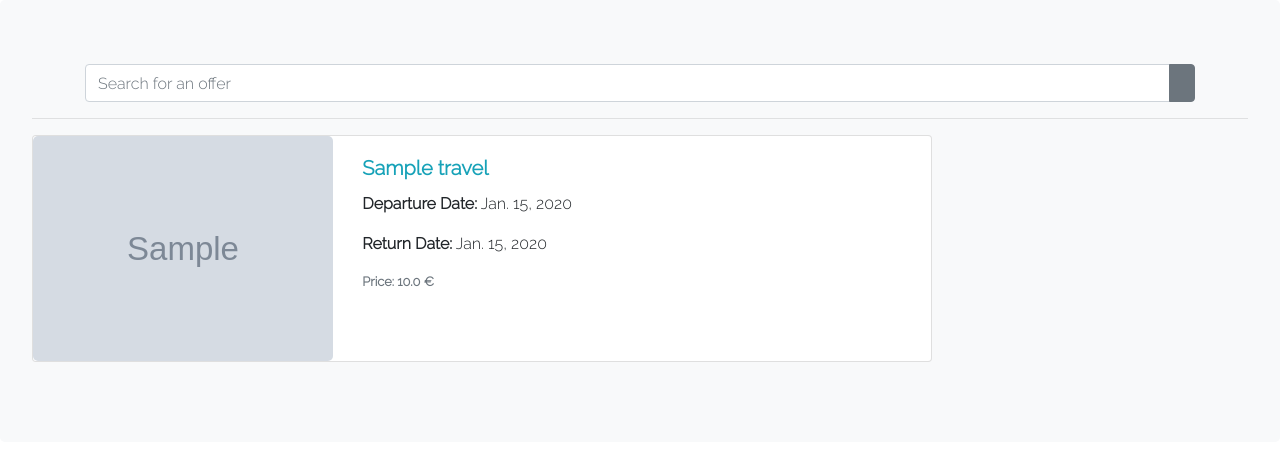
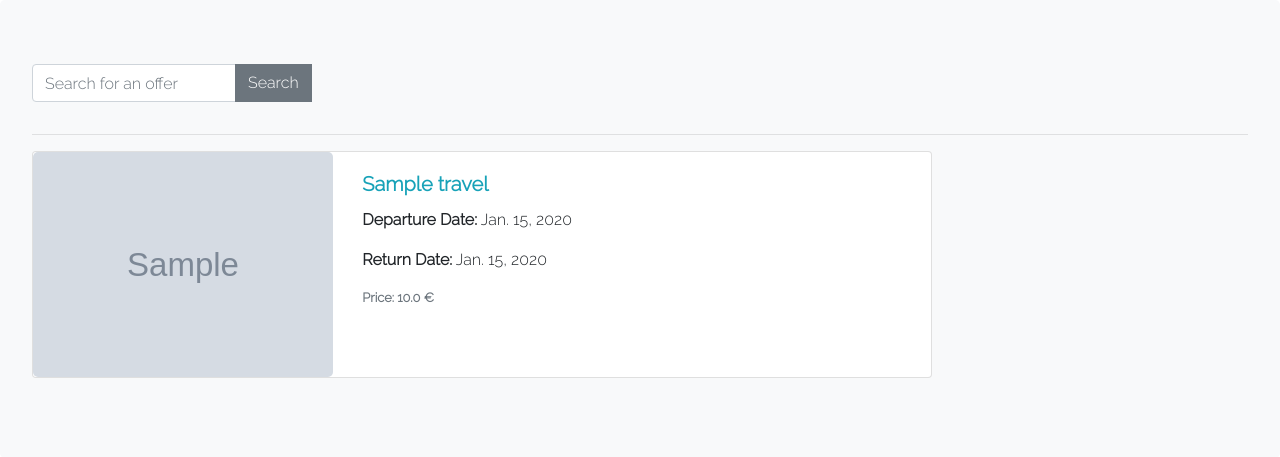
Before and after one commit to DanielGyure/TravelProject, a Django app: page /travels in a window 1280 px wide. Shown: the part 56-513 px from the top of the page. Run offline with Django 4.2, Linux system fonts and the light colour scheme; tables that the repository leaves empty hold one stand-in row (values such as "Sample post"); grey boxes marked "Sample" are stand-in pictures; some libraries are stand-ins or nearby versions.

Commit message:
Updated search bar

```diff
--- a/TravelProject/viewer/templates/travels.html
+++ b/TravelProject/viewer/templates/travels.html
@@ -2,13 +2,13 @@
 
 {% block content %}
 
-<div class="container">
+<div class="form-inline">
 
   <form method="get">
   <div class="input-group">
     <input type="text" class="form-control" placeholder="Search for an offer" name="search">
     <div class="input-group-append">
-      <button class="btn btn-secondary" type="submit">
+      <button class="btn btn-secondary" type="submit">Search</button>
         <i class="bi bi-search"></i>
       </button>
     </div>
```
